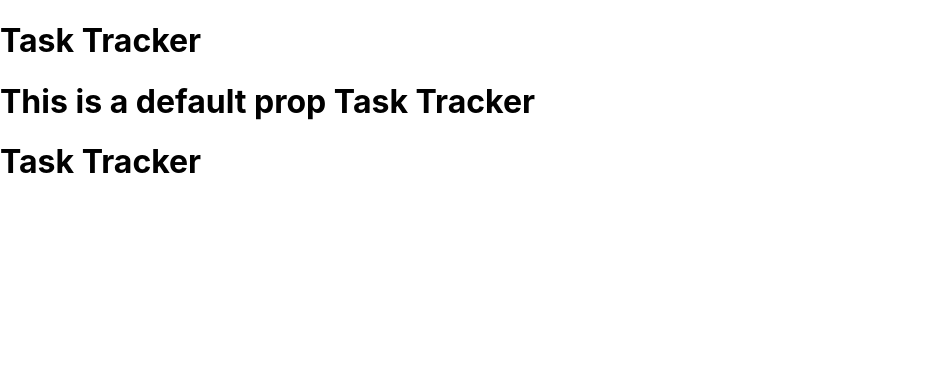
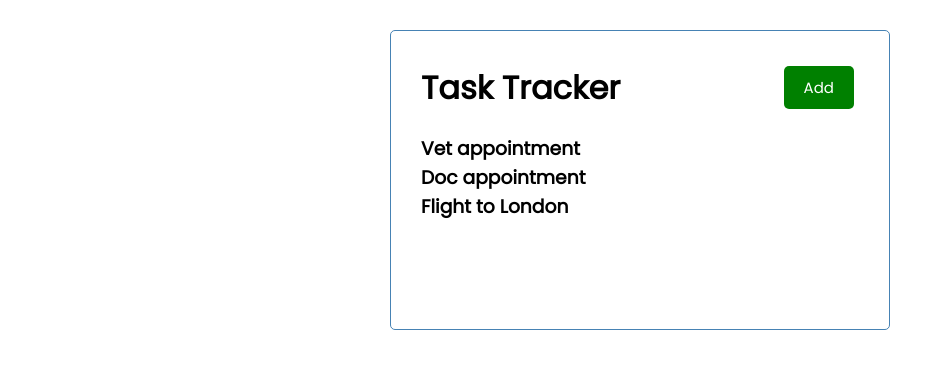
Before and after one commit to hamo225/react-tasks, a React (Create React App) app: page / in a window 1280 px wide. Shown: the top 368 px of the page, without its empty margins (0-952 px from the left). Built offline with nearby package versions, Linux system fonts and the light colour scheme.

Commit message:
adds button and tasks components, adds tasks to global state in app.js

```diff
--- a/src/App.js
+++ b/src/App.js
@@ -1,11 +1,35 @@
+import { useState } from "react";
 import Header from "./components/Header";
+import Tasks from "./components/Tasks";
 
-function App() {
+const App = () => {
+  const [tasks, setTasks] = useState([
+    {
+      id: 1,
+      text: "Vet appointment",
+      day: "Feb 20",
+      reminder: true,
+    },
+    {
+      id: 2,
+      text: "Doc appointment",
+      day: "March 22",
+      reminder: true,
+    },
+    {
+      id: 3,
+      text: "Flight to London",
+      day: "April 2",
+      reminder: false,
+    },
+  ]);
+
   return (
     <div className="container">
       <Header></Header>
+      <Tasks tasks={tasks}></Tasks>
     </div>
   );
-}
+};
 
 export default App;
--- /dev/null
+++ b/src/components/Button.js
@@ -0,0 +1,25 @@
+import Proptypes from "prop-types";
+
+const Button = ({ color, text, onClick }) => {
+  return (
+    <button
+      onClick={onClick}
+      style={{ backgroundColor: color }}
+      className="btn"
+    >
+      {text}
+    </button>
+  );
+};
+
+Button.defaultProps = {
+  color: "steelblue",
+};
+
+Button.propTypes = {
+  text: Proptypes.string,
+  color: Proptypes.string,
+  onClick: Proptypes.func,
+};
+
+export default Button;
--- a/src/components/Header.js
+++ b/src/components/Header.js
@@ -1,11 +1,15 @@
 import PropTypes from "prop-types";
+import Button from "./Button";
 
 const Header = ({ title }) => {
+  const onClick = () => {
+    alert("Hello");
+  };
+
   return (
-    <header>
-      <h1>Task Tracker</h1>
-      <h1>This is a default prop {title}</h1>
+    <header className="header">
       <h1>{title}</h1>
+      <Button color="green" text="Add" onClick={onClick}></Button>
     </header>
   );
 };
@@ -19,4 +23,11 @@ Header.defaultProps = {
 Header.propTypes = {
   title: PropTypes.string.isRequired,
 };
+
+// css in JS
+// const headerstyle = {
+//   color: "orangered",
+//   backgroundColor: "blue",
+// };
+
 export default Header;
--- /dev/null
+++ b/src/components/Tasks.js
@@ -0,0 +1,11 @@
+const Tasks = ({ tasks }) => {
+  return (
+    <>
+      {tasks.map((task) => (
+        <h3 key={task.id}>{task.text}</h3>
+      ))}
+    </>
+  );
+};
+
+export default Tasks;
--- a/src/index.css
+++ b/src/index.css
@@ -1,13 +1,112 @@
-body {
+@import url("https://fonts.googleapis.com/css2?family=Poppins:wght@300;400&display=swap");
+
+* {
+  box-sizing: border-box;
   margin: 0;
-  font-family: -apple-system, BlinkMacSystemFont, 'Segoe UI', 'Roboto', 'Oxygen',
-    'Ubuntu', 'Cantarell', 'Fira Sans', 'Droid Sans', 'Helvetica Neue',
-    sans-serif;
-  -webkit-font-smoothing: antialiased;
-  -moz-osx-font-smoothing: grayscale;
+  padding: 0;
 }
 
-code {
-  font-family: source-code-pro, Menlo, Monaco, Consolas, 'Courier New',
-    monospace;
+body {
+  font-family: "Poppins", sans-serif;
 }
+
+.container {
+  max-width: 500px;
+  margin: 30px auto;
+  overflow: auto;
+  min-height: 300px;
+  border: 1px solid steelblue;
+  padding: 30px;
+  border-radius: 5px;
+}
+
+.header {
+  display: flex;
+  justify-content: space-between;
+  align-items: center;
+  margin-bottom: 20px;
+}
+
+.btn {
+  display: inline-block;
+  background: #000;
+  color: #fff;
+  border: none;
+  padding: 10px 20px;
+  margin: 5px;
+  border-radius: 5px;
+  cursor: pointer;
+  text-decoration: none;
+  font-size: 15px;
+  font-family: inherit;
+}
+
+.btn:focus {
+  outline: none;
+}
+
+.btn:active {
+  transform: scale(0.98);
+}
+
+.btn-block {
+  display: block;
+  width: 100%;
+}
+
+.task {
+  background: #f4f4f4;
+  margin: 5px;
+  padding: 10px 20px;
+  cursor: pointer;
+}
+
+.task.reminder {
+  border-left: 5px solid green;
+}
+
+.task h3 {
+  display: flex;
+  align-items: center;
+  justify-content: space-between;
+}
+
+.add-form {
+  margin-bottom: 40px;
+}
+
+.form-control {
+  margin: 20px 0;
+}
+
+.form-control label {
+  display: block;
+}
+
+.form-control input {
+  width: 100%;
+  height: 40px;
+  margin: 5px;
+  padding: 3px 7px;
+  font-size: 17px;
+}
+
+.form-control-check {
+  display: flex;
+  align-items: center;
+  justify-content: space-between;
+}
+
+.form-control-check label {
+  flex: 1;
+}
+
+.form-control-check input {
+  flex: 2;
+  height: 20px;
+}
+
+footer {
+  margin-top: 30px;
+  text-align: center;
+}
```
